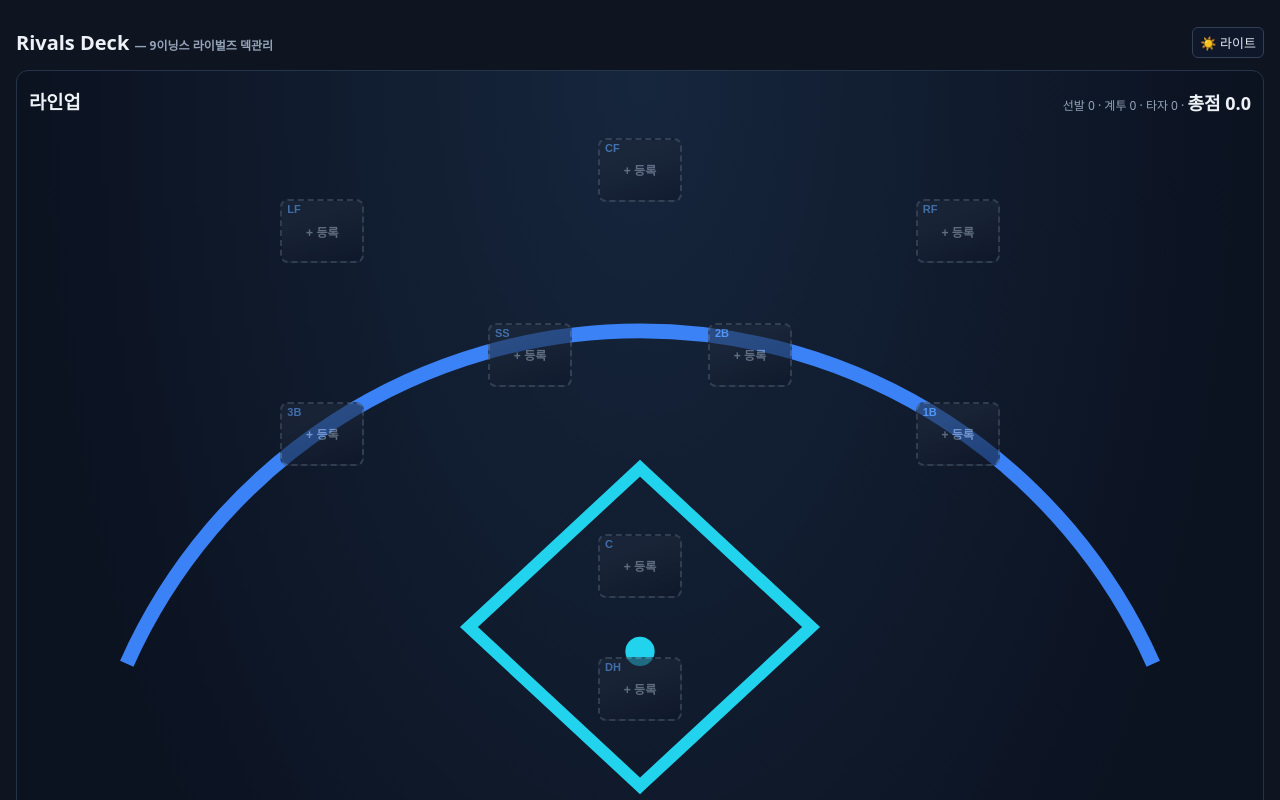
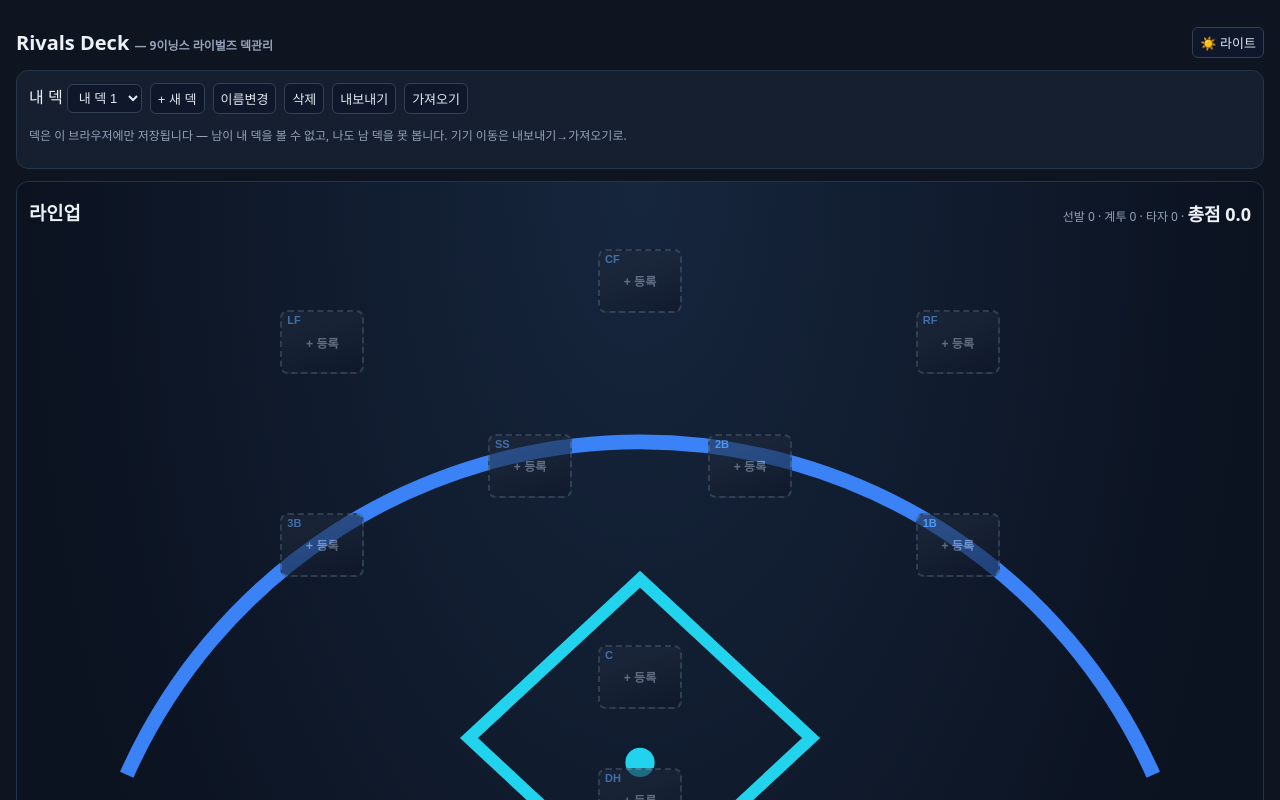
Before and after one commit to huniii32/mlb-rivals-deck, a React (Vite) app: page / in a window 1280 px wide. Shown: the top 800 px of the page. Built offline with nearby package versions, Linux system fonts and the light colour scheme.

Commit message:
feat: 개인 덱 목록·팝업 입력 (덱별 저장·가져오기/내보내기)

```diff
--- a/src/App.tsx
+++ b/src/App.tsx
@@ -1,4 +1,4 @@
-import { useEffect, useMemo, useState } from "react";
+import { useEffect, useMemo, useRef, useState } from "react";
 import type { Chem, Kind, PlayerInput, SkillTables } from "./lib/engine";
 import { calcPlayer, flagDefaults } from "./lib/engine";
 import type { PhotoInfo } from "./lib/photos";
@@ -10,8 +10,10 @@ import { SkillPanel } from "./components/SkillPanel";
 import { ResultPanel } from "./components/ResultPanel";
 import "./styles.css";
 
-const KEY = "rivals-deck-v2";
+const DECKS_KEY = "rivals-decks-v1";
+const TABLES_KEY = "rivals-tables-v1";
 const THEME_KEY = "rivals-theme";
+const LEGACY_KEY = "rivals-deck-v2";
 
 const BATTER_DEF: [number, string, number][] = [
   [11, "C", 9], [12, "1B", 5], [13, "2B", 2], [14, "3B", 6], [15, "SS", 7],
@@ -35,16 +37,21 @@ function blankPlayer(excelRow: number, kind: Kind, pos: string, order: number |
   };
 }
 
-interface State {
+export interface Deck {
+  id: string;
+  name: string;
+  updatedAt: number;
   players: PlayerInput[];
   chem: Chem;
   flags: Record<string, boolean>;
   yearInputs: Record<number, number | "">;
-  tables: SkillTables;
 }
 
-function defaultState(): State {
+function blankDeck(name: string): Deck {
   return {
+    id: `${Date.now().toString(36)}-${Math.random().toString(36).slice(2, 7)}`,
+    name,
+    updatedAt: Date.now(),
     players: [
       ...BATTER_DEF.map(([r, pos, o]) => blankPlayer(r, "batter", pos, o)),
       ...PITCHER_DEF.map(([r, pos]) => blankPlayer(r, "pitcher", pos, "")),
@@ -52,37 +59,62 @@ function defaultState(): State {
     chem: { commander: "S", catcher: "S", pitchChem: "S", batChem: "S", wbcP: "S", wbcB: "S1" },
     flags: flagDefaults(),
     yearInputs: { 33: "", 35: "", 37: "" },
-    tables: { overrides: {}, customs: [] },
   };
 }
 
-function load(): State {
+function loadDecks(): { decks: Deck[]; activeId: string } {
   try {
-    const raw = localStorage.getItem(KEY);
-    if (!raw) return defaultState();
-    const s = JSON.parse(raw) as State;
-    const d = defaultState();
-    return {
-      players: Array.isArray(s.players) && s.players.length === 18
-        ? s.players.map((p) => ({ ...p, enName: p.enName ?? "", photoUrl: p.photoUrl ?? "" }))
-        : d.players,
-      chem: { ...d.chem, ...(s.chem || {}) },
-      flags: { ...d.flags, ...(s.flags || {}) },
-      yearInputs: { ...d.yearInputs, ...(s.yearInputs || {}) },
-      tables: s.tables || d.tables,
-    };
+    const raw = localStorage.getItem(DECKS_KEY);
+    if (raw) {
+      const s = JSON.parse(raw) as { decks: Deck[]; activeId: string };
+      if (Array.isArray(s.decks) && s.decks.length) {
+        const decks = s.decks.map((d) => ({
+          ...blankDeck(d.name || "내 덱"),
+          ...d,
+          players: Array.isArray(d.players) && d.players.length === 18 ? d.players : blankDeck("x").players,
+        }));
+        const activeId = decks.some((d) => d.id === s.activeId) ? s.activeId : decks[0].id;
+        return { decks, activeId };
+      }
+    }
+    // 구버전(v2 단일 덱) 이전
+    const legacy = localStorage.getItem(LEGACY_KEY);
+    if (legacy) {
+      const s = JSON.parse(legacy) as Partial<Deck>;
+      const d = blankDeck("내 덱 1");
+      if (Array.isArray(s.players) && s.players.length === 18) d.players = s.players as PlayerInput[];
+      if (s.chem) d.chem = { ...d.chem, ...s.chem };
+      if (s.flags) d.flags = { ...d.flags, ...s.flags };
+      if (s.yearInputs) d.yearInputs = { ...d.yearInputs, ...s.yearInputs };
+      return { decks: [d], activeId: d.id };
+    }
   } catch {
-    return defaultState();
+    // 무시하고 새로 생성
   }
+  const d = blankDeck("내 덱 1");
+  return { decks: [d], activeId: d.id };
+}
+
+function loadTables(): SkillTables {
+  try {
+    const raw = localStorage.getItem(TABLES_KEY);
+    if (raw) return JSON.parse(raw) as SkillTables;
+    const legacy = localStorage.getItem(LEGACY_KEY);
+    if (legacy) {
+      const s = JSON.parse(legacy) as { tables?: SkillTables };
+      if (s.tables) return s.tables;
+    }
+  } catch {
+    // 무시
+  }
+  return { overrides: {}, customs: [] };
 }
 
 export default function App() {
-  const [boot] = useState(load);
-  const [players, setPlayers] = useState(boot.players);
-  const [chem, setChem] = useState(boot.chem);
-  const [flags, setFlags] = useState(boot.flags);
-  const [yearInputs, setYearInputs] = useState(boot.yearInputs);
-  const [tables, setTables] = useState(boot.tables);
+  const [boot] = useState(loadDecks);
+  const [decks, setDecks] = useState<Deck[]>(boot.decks);
+  const [activeId, setActiveId] = useState(boot.activeId);
+  const [tables, setTables] = useState<SkillTables>(loadTables);
   const [selected, setSelected] = useState<number | null>(null);
   const [theme, setTheme] = useState(() => localStorage.getItem(THEME_KEY) || "dark");
   const [photoCache, setPhotoCache] = useState<Record<string, PhotoInfo | null>>(() => {
@@ -92,6 +124,10 @@ export default function App() {
       return {};
     }
   });
+  const fileRef = useRef<HTMLInputElement>(null);
+
+  const deck = decks.find((d) => d.id === activeId) ?? decks[0];
+  const { players, chem, flags, yearInputs } = deck;
 
   useEffect(() => {
     document.documentElement.dataset.theme = theme;
@@ -99,12 +135,25 @@ export default function App() {
   }, [theme]);
 
   useEffect(() => {
-    localStorage.setItem(KEY, JSON.stringify({ players, chem, flags, yearInputs, tables }));
-  }, [players, chem, flags, yearInputs, tables]);
+    localStorage.setItem(DECKS_KEY, JSON.stringify({ decks, activeId }));
+  }, [decks, activeId]);
+
+  useEffect(() => {
+    localStorage.setItem(TABLES_KEY, JSON.stringify(tables));
+  }, [tables]);
 
   useEffect(() => {
     localStorage.setItem("rivals-photos-v1", JSON.stringify(photoCache));
   }, [photoCache]);
+
+  // ESC로 팝업 닫기
+  useEffect(() => {
+    const onKey = (e: KeyboardEvent) => {
+      if (e.key === "Escape") setSelected(null);
+    };
+    window.addEventListener("keydown", onKey);
+    return () => window.removeEventListener("keydown", onKey);
+  }, []);
 
   // 영문명이 있는데 캐시에 없으면 Commons 조회
   useEffect(() => {
@@ -150,8 +199,11 @@ export default function App() {
   const bRes = results.slice(0, 9);
   const pRes = results.slice(9);
 
-  const update = (excelRow: number, patch: Partial<PlayerInput>) =>
-    setPlayers(players.map((p) => (p.excelRow === excelRow ? { ...p, ...patch } : p)));
+  const patchDeck = (patch: Partial<Deck>) =>
+    setDecks(decks.map((d) => (d.id === deck.id ? { ...d, ...patch, updatedAt: Date.now() } : d)));
+
+  const update = (excelRow: number, p: Partial<PlayerInput>) =>
+    patchDeck({ players: players.map((x) => (x.excelRow === excelRow ? { ...x, ...p } : x)) });
 
   const customNames: Record<Kind, string[]> = useMemo(
     () => ({
@@ -173,8 +225,59 @@ export default function App() {
     return out;
   }, [players, photoCache]);
 
-  const selIdx = selected === null ? -1 : players.findIndex((p) => p.excelRow === selected);
-  const selPlayer = selIdx >= 0 ? players[selIdx] : null;
+  const selPlayer = selected === null ? null : players.find((p) => p.excelRow === selected) ?? null;
+  const selRes = selPlayer ? results[players.indexOf(selPlayer)] : null;
+
+  const newDeck = () => {
+    const d = blankDeck(`내 덱 ${decks.length + 1}`);
+    setDecks([...decks, d]);
+    setActiveId(d.id);
+    setSelected(null);
+  };
+  const renameDeck = () => {
+    const name = prompt("덱 이름", deck.name);
+    if (name?.trim()) patchDeck({ name: name.trim() });
+  };
+  const deleteDeck = () => {
+    if (decks.length <= 1) {
+      alert("마지막 덱은 삭제할 수 없습니다.");
+      return;
+    }
+    if (!confirm(`'${deck.name}' 삭제할까요?`)) return;
+    const rest = decks.filter((d) => d.id !== deck.id);
+    setDecks(rest);
+    setActiveId(rest[0].id);
+    setSelected(null);
+  };
+  const exportDeck = () => {
+    const blob = new Blob([JSON.stringify(deck, null, 2)], { type: "application/json" });
+    const a = document.createElement("a");
+    a.href = URL.createObjectURL(blob);
+    a.download = `${deck.name}.json`;
+    a.click();
+    URL.revokeObjectURL(a.href);
+  };
+  const importDeck = (f: File | undefined) => {
+    if (!f) return;
+    const rd = new FileReader();
+    rd.onload = () => {
+      try {
+        const d = JSON.parse(String(rd.result)) as Deck;
+        if (!Array.isArray(d.players) || d.players.length !== 18) throw new Error("players");
+        const nd = {
+          ...blankDeck(d.name || "가져온 덱"),
+          ...d,
+          id: `${Date.now().toString(36)}-${Math.random().toString(36).slice(2, 7)}`,
+          updatedAt: Date.now(),
+        };
+        setDecks([...decks, nd]);
+        setActiveId(nd.id);
+      } catch {
+        alert("덱 파일 형식이 아닙니다.");
+      }
+    };
+    rd.readAsText(f);
+  };
 
   return (
     <div className="wrap">
@@ -185,30 +288,49 @@ export default function App() {
         </button>
       </div>
 
+      <div className="card">
+        <div className="row">
+          <label>내 덱{" "}
+            <select value={deck.id} onChange={(e) => { setActiveId(e.target.value); setSelected(null); }}>
+              {decks.map((d) => <option key={d.id} value={d.id}>{d.name}</option>)}
+            </select>
+          </label>
+          <button onClick={newDeck}>+ 새 덱</button>
+          <button onClick={renameDeck}>이름변경</button>
+          <button onClick={deleteDeck}>삭제</button>
+          <button onClick={exportDeck}>내보내기</button>
+          <button onClick={() => fileRef.current?.click()}>가져오기</button>
+          <input ref={fileRef} type="file" accept=".json" style={{ display: "none" }}
+            onChange={(e) => { importDeck(e.target.files?.[0]); e.target.value = ""; }} />
+        </div>
+        <p className="muted">덱은 이 브라우저에만 저장됩니다 — 남이 내 덱을 볼 수 없고, 나도 남 덱을 못 봅니다. 기기 이동은 내보내기→가져오기로.</p>
+      </div>
+
       <LineupView
         batters={batters} pitchers={pitchers} bRes={bRes} pRes={pRes}
         onSelect={setSelected} photos={photosByRow}
       />
 
-      {selPlayer && (
+      {selPlayer && selRes && (
+        <div className="modal-overlay" onClick={() => setSelected(null)}>
+          <div className="modal-box" onClick={(e) => e.stopPropagation()}>
             <PlayerEditor
               p={selPlayer}
-          res={results[selIdx]}
+              res={selRes}
               update={(patch) => update(selPlayer.excelRow, patch)}
               close={() => setSelected(null)}
               customNames={customNames[selPlayer.kind]}
               photo={photosByRow[selPlayer.excelRow]}
             />
-      )}
-      {!selPlayer && (
-        <p className="muted">포지션 카드를 클릭하면 선수 입력 폼이 열립니다.</p>
+          </div>
+        </div>
       )}
 
       <h2>케미 · 팀덱코 · 스덱코</h2>
       <DeckPanel
-        chem={chem} setChem={setChem}
-        flags={flags} toggleFlag={(k) => setFlags({ ...flags, [k]: !flags[k] })}
-        yearInputs={yearInputs} setYearInput={(r, v) => setYearInputs({ ...yearInputs, [r]: v })}
+        chem={chem} setChem={(c) => patchDeck({ chem: c })}
+        flags={flags} toggleFlag={(k) => patchDeck({ flags: { ...flags, [k]: !flags[k] } })}
+        yearInputs={yearInputs} setYearInput={(r, v) => patchDeck({ yearInputs: { ...yearInputs, [r]: v } })}
       />
 
       <h2>상세 결과</h2>
--- a/src/styles.css
+++ b/src/styles.css
@@ -73,3 +73,7 @@ details.card summary { cursor: pointer; }
 .pcard-edit { position: absolute; bottom: 2px; right: 2px; font-size: 10px; padding: 1px 5px; }
 .prow { display: flex; gap: 8px; flex-wrap: wrap; }
 .editor { border-color: var(--accent); }
+.modal-overlay { position: fixed; inset: 0; background: rgba(0, 0, 0, 0.6); z-index: 50;
+  display: flex; align-items: flex-start; justify-content: center; padding: 24px 12px; overflow-y: auto; }
+.modal-box { width: min(880px, 100%); }
+.modal-box .card { margin-bottom: 0; }
```
Lines whose indentation alone changed are shown as unchanged.
